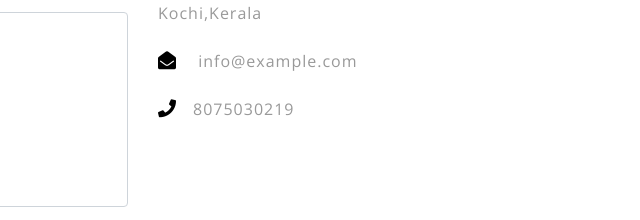
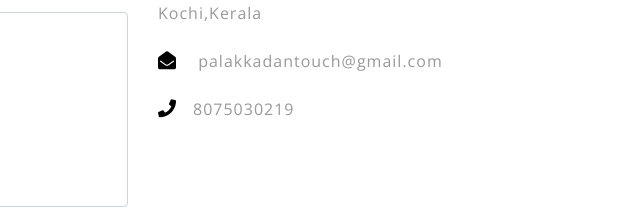
Before and after one commit to hainweb/Car-washing, a plain HTML site: page contact.html in a window 1280 px wide. Shown: the part 919-1139 px from the top of the page, 592-1232 px from the left. Drawn offline with nearby package versions, Linux system fonts and the light colour scheme.

Commit message:
Update contact.html

```diff
--- a/contact.html
+++ b/contact.html
@@ -163,7 +163,7 @@ License URL: http://creativecommons.org/licenses/by/3.0/
 								<i class="fas fa-location-arrow mr-3"></i>10.012148220346255, 76.3118228104329 Kochi,Kerala</li>
 							<li class="my-4">
 								<i class="fas fa-envelope-open mr-3"></i>
-								<a href="mailto:info@example.com">info@example.com</a>
+								<a href="palakkadantouch@gmail.com">palakkadantouch@gmail.com</a>
 							</li>
 							<li>
 								<i class="fas fa-phone mr-3"></i>8075030219</li>
@@ -200,7 +200,7 @@ License URL: http://creativecommons.org/licenses/by/3.0/
 								<a href="#" class="fab fa-twitter icon-border twitter rounded-circle"> </a>
 							</li>
 							<li>
-								<a href="#" class="fab fa-google-plus-g icon-border googleplus rounded-circle"> </a>
+								<a href="palakkadantouch@gmail.com" class="fab fa-google-plus-g icon-border googleplus rounded-circle"> </a>
 							</li>
 							<li class="ml-2">
 								<a href="#" class="fas fa-rss icon-border rss rounded-circle"> </a>
```
